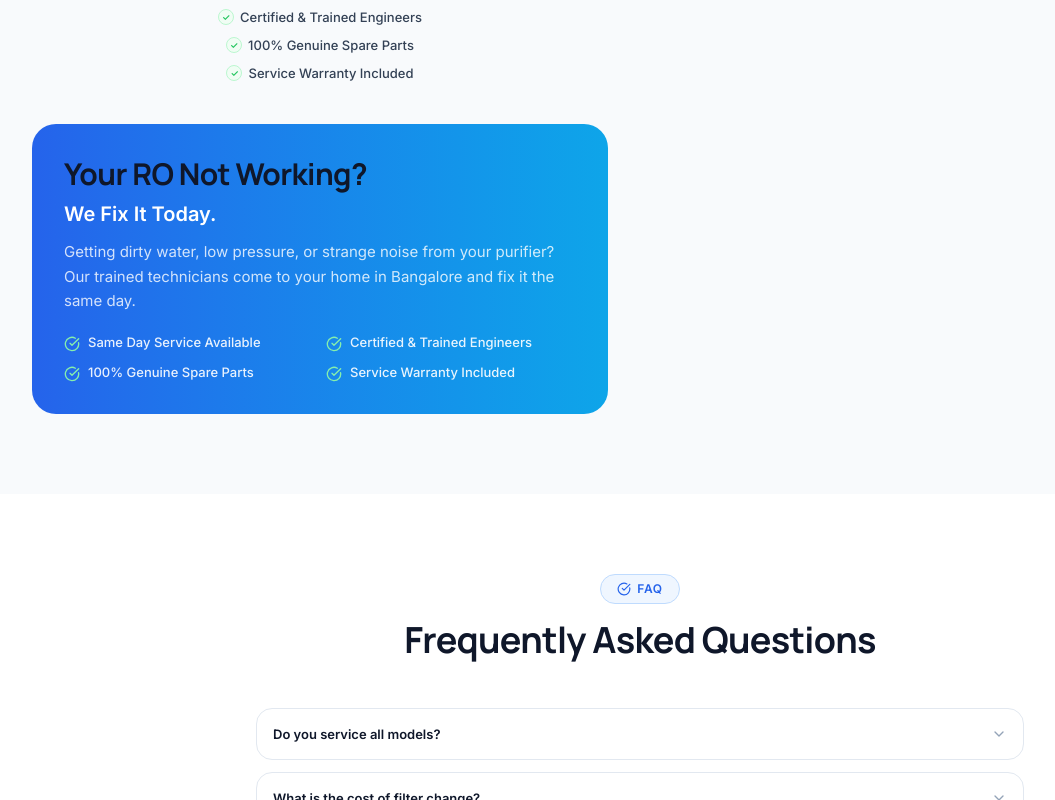
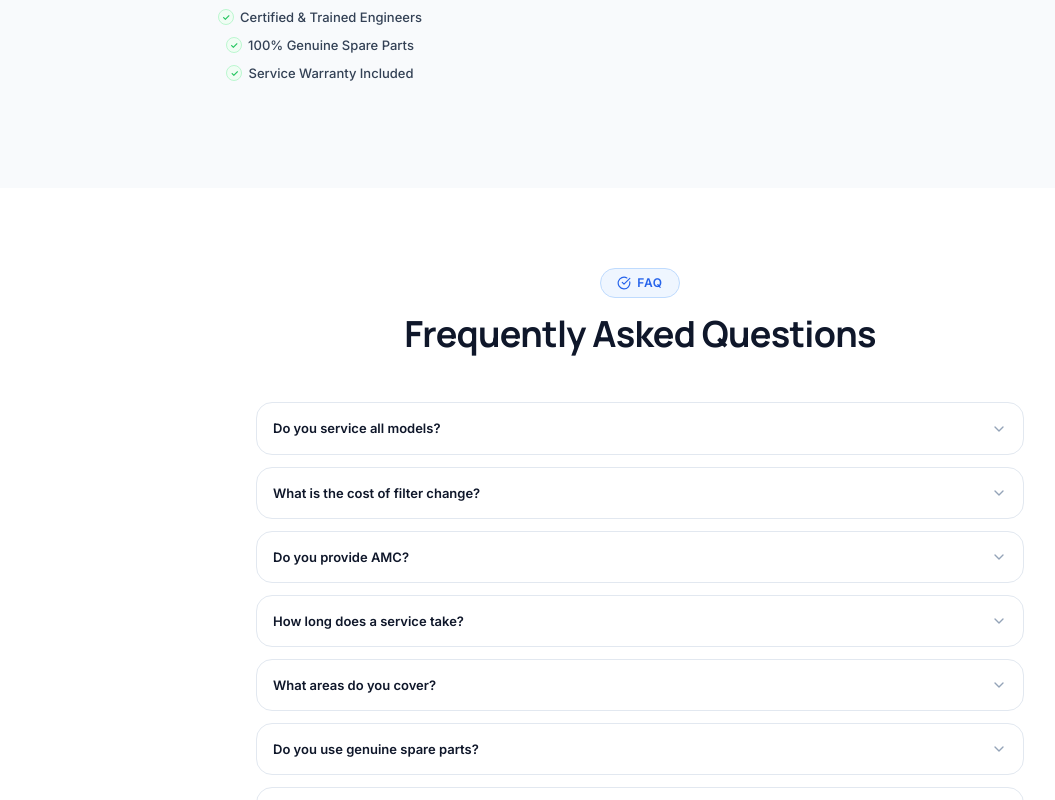
Before and after one commit to hoteldemo88-a11y/OG-Service, a React (Vite) app: page /brands/ao-smith in a window 1280 px wide. Shown: the part 1060-1860 px from the top of the page, without its empty margins (0-1055 px from the left). Built offline with nearby package versions, Linux system fonts and the light colour scheme.

Commit message:
increase performance

```diff
--- a/src/pages/BrandDetail.jsx
+++ b/src/pages/BrandDetail.jsx
@@ -227,21 +227,6 @@ export default function BrandDetail() {
               ))}
             </div>
           </div>
-
-          {/* Trust Section */}
-          <div className="max-w-xl mt-8 sm:mt-10 bg-gradient-to-r from-[#2563eb] to-[#0ea5e9] rounded-2xl p-6 sm:p-8 text-white">
-            <h2 className="text-xl sm:text-2xl lg:text-3xl font-bold mb-2">Your RO Not Working?</h2>
-            <p className="text-lg sm:text-xl font-semibold mb-3">We Fix It Today.</p>
-            <p className="text-white/80 text-[13px] sm:text-[15px] leading-relaxed mb-5">Getting dirty water, low pressure, or strange noise from your purifier? Our trained technicians come to your home in Bangalore and fix it the same day.</p>
-            <div className="grid grid-cols-2 gap-3">
-              {['Same Day Service Available', 'Certified & Trained Engineers', '100% Genuine Spare Parts', 'Service Warranty Included'].map((item) => (
-                <div key={item} className="flex items-start gap-2">
-                  <CheckCircle className="w-4 h-4 mt-0.5 shrink-0 text-[#86efac]" />
-                  <span className="text-[12px] sm:text-[13px] text-white/90 font-medium leading-snug">{item}</span>
-                </div>
-              ))}
-            </div>
-          </div>
         </Container>
       </section>
 
```
